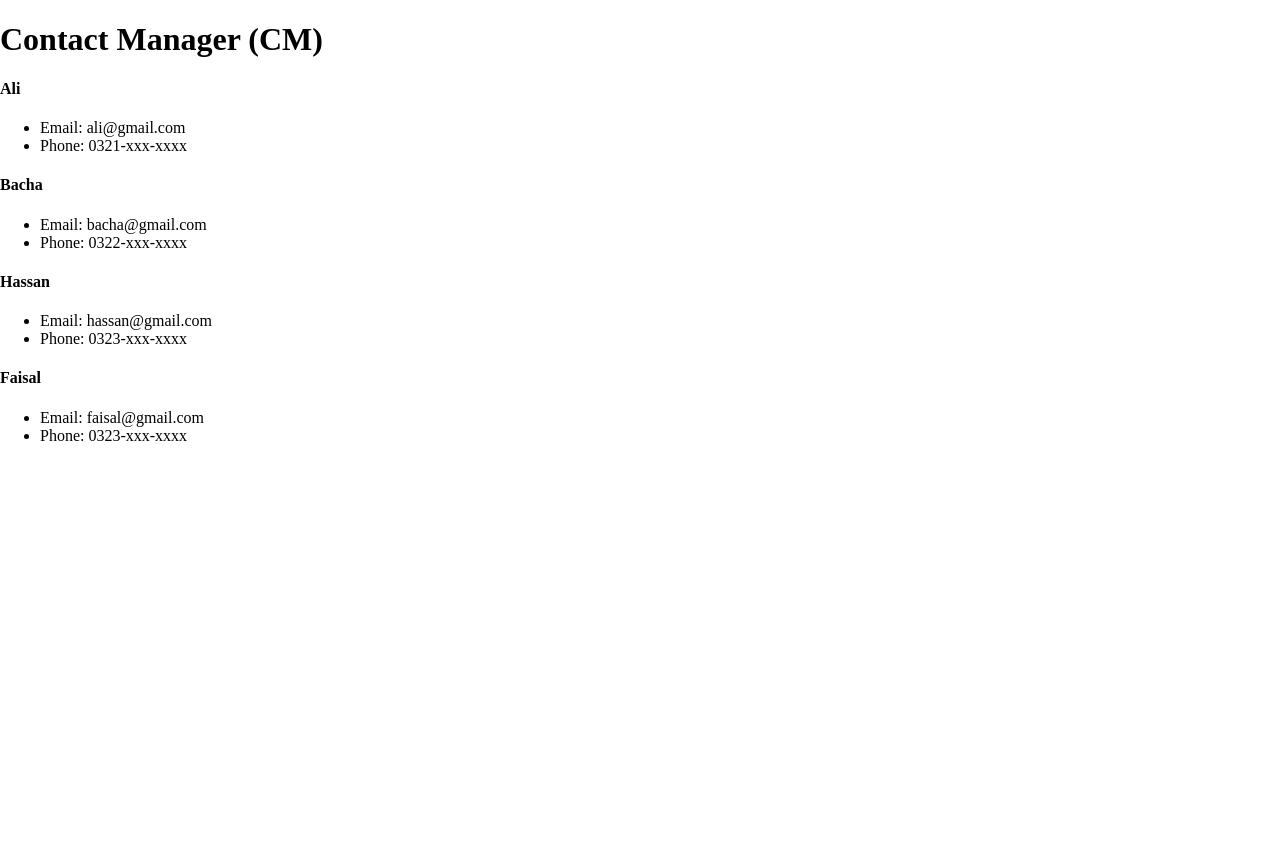
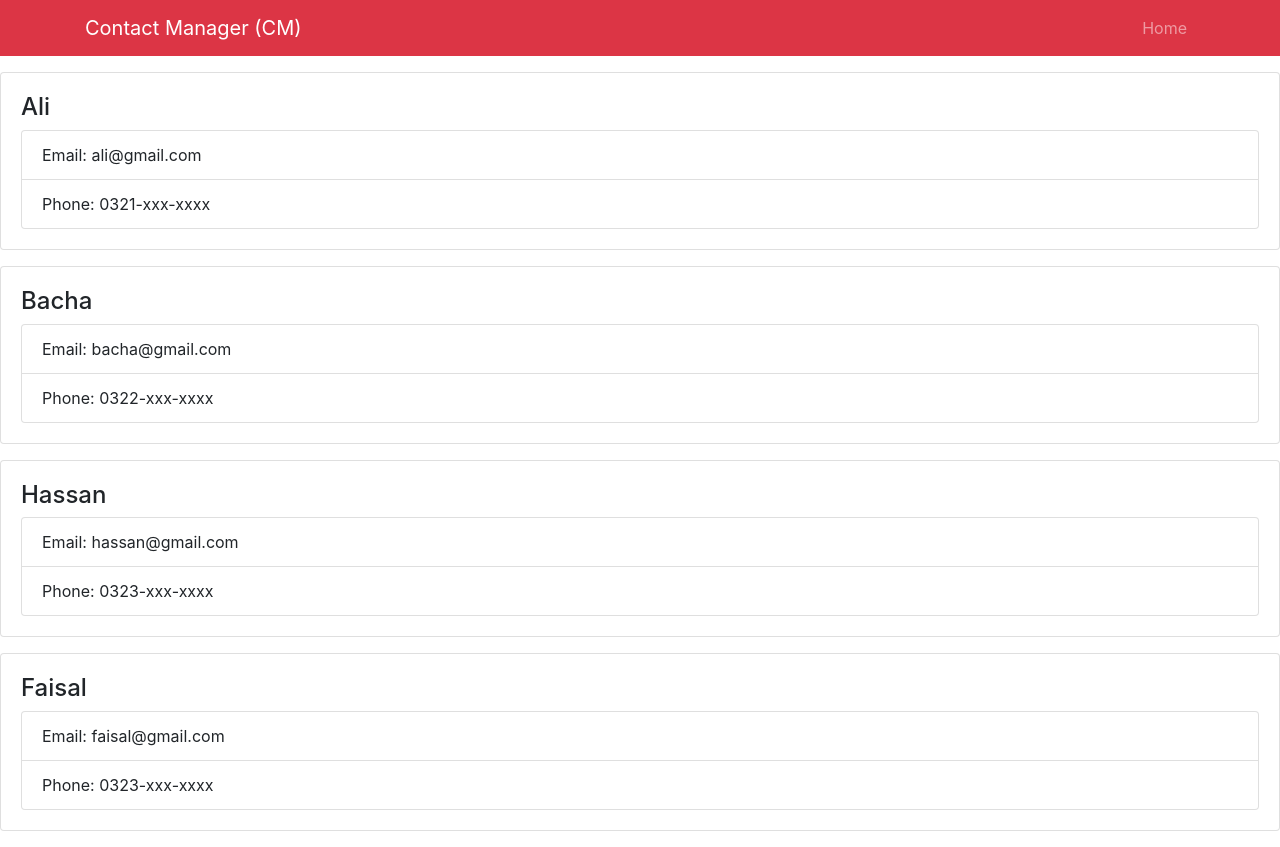
Before and after one commit to M-Ali-B/Contact-Manager, a React (Create React App) app: page / in a window 1280 px wide. Before the commit the page ends 800 px from the top, so only its background shows below. Built offline with nearby package versions, Linux system fonts and the light colour scheme.

Commit message:
Bootstrap added

```diff
--- a/src/App.js
+++ b/src/App.js
@@ -1,6 +1,7 @@
 import React, { Component } from 'react';
 import Contacts from './components/Contacts';
 import Header from './components/Header'
+import 'bootstrap/dist/css/bootstrap.min.css'
 class App extends Component {
   render() {
     return (
--- a/src/components/Contacts.js
+++ b/src/components/Contacts.js
@@ -5,11 +5,11 @@
     const { name, email, phone } = this.props;
 
     return (
-      <div>
-        <h4>{name} </h4>
-        <ul>
-          <li>Email: {email}</li>
-          <li>Phone: {phone}</li>
+      <div className="card card-body mb-3">
+        <h4 >{name} </h4>
+        <ul className="list-group">
+          <li className="list-group-item">Email: {email}</li>
+          <li className="list-group-item">Phone: {phone}</li>
         </ul>
       </div>
     );
--- a/src/components/Header.js
+++ b/src/components/Header.js
@@ -5,16 +5,36 @@
 const {branding} = props;
 
   return (
-    <div>
-      <h1>{branding}</h1>
-    </div>
+
+
+   <nav className="navbar navbar-expand-sm navbar-dark bg-danger mb-3 py=0">
+<div className="container">
+<a href="/" className="navbar-brand">
+
+  {branding}
+</a>
+<div>
+
+
+<ul className="navbar-nav mr-auto">
+<li className="nav-item">
+<a href="/" className="nav-link">
+  Home</a>
+</li>
+
+</ul>
+
+
+</div>
+</div>
+</nav>
   )
 }
 
 Header.defaultProps = {
 
     branding: 'Contact Manager (CM)'
-}
+};
 Header.propTypes = {
     branding:PropTypes.string.isRequired
 }
```
